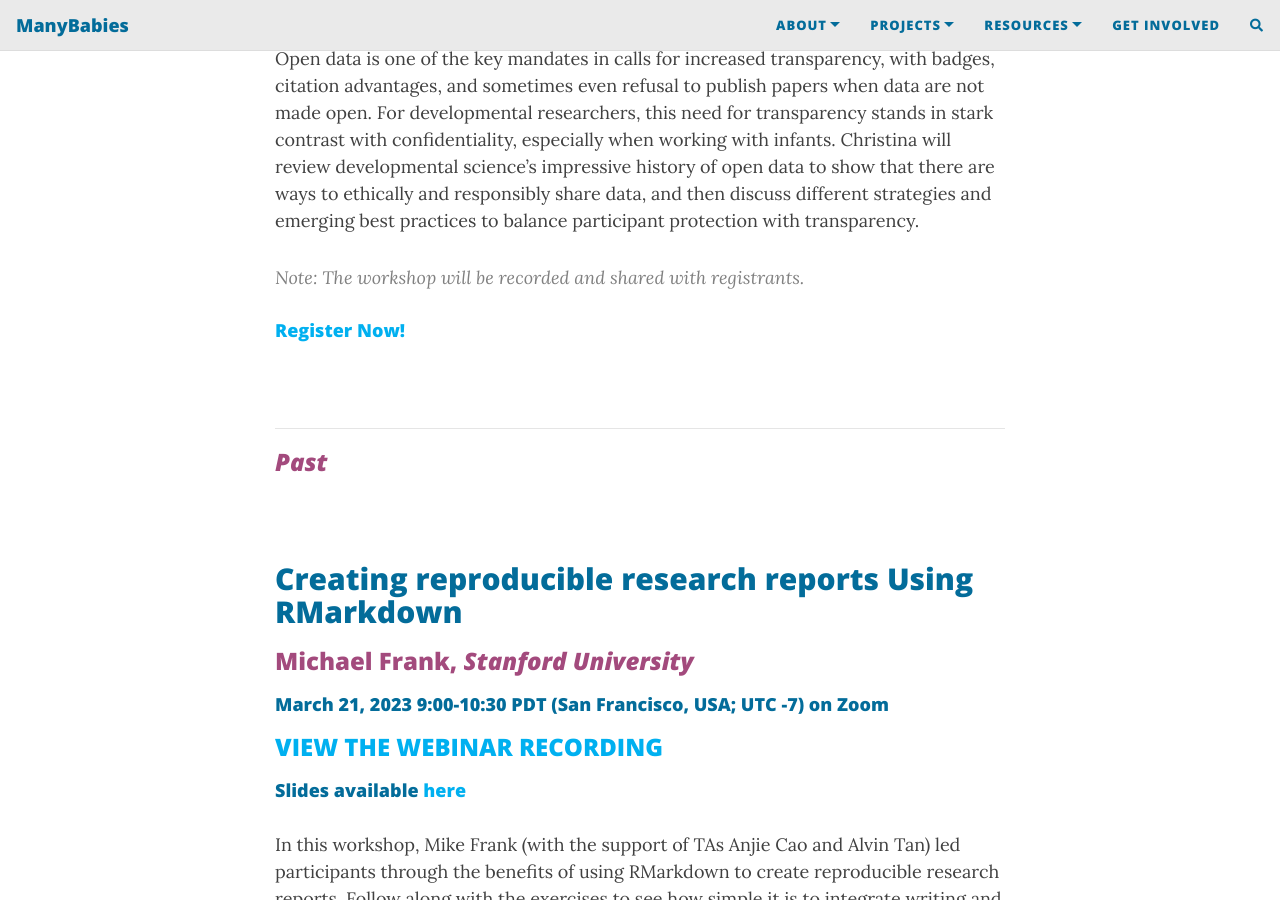
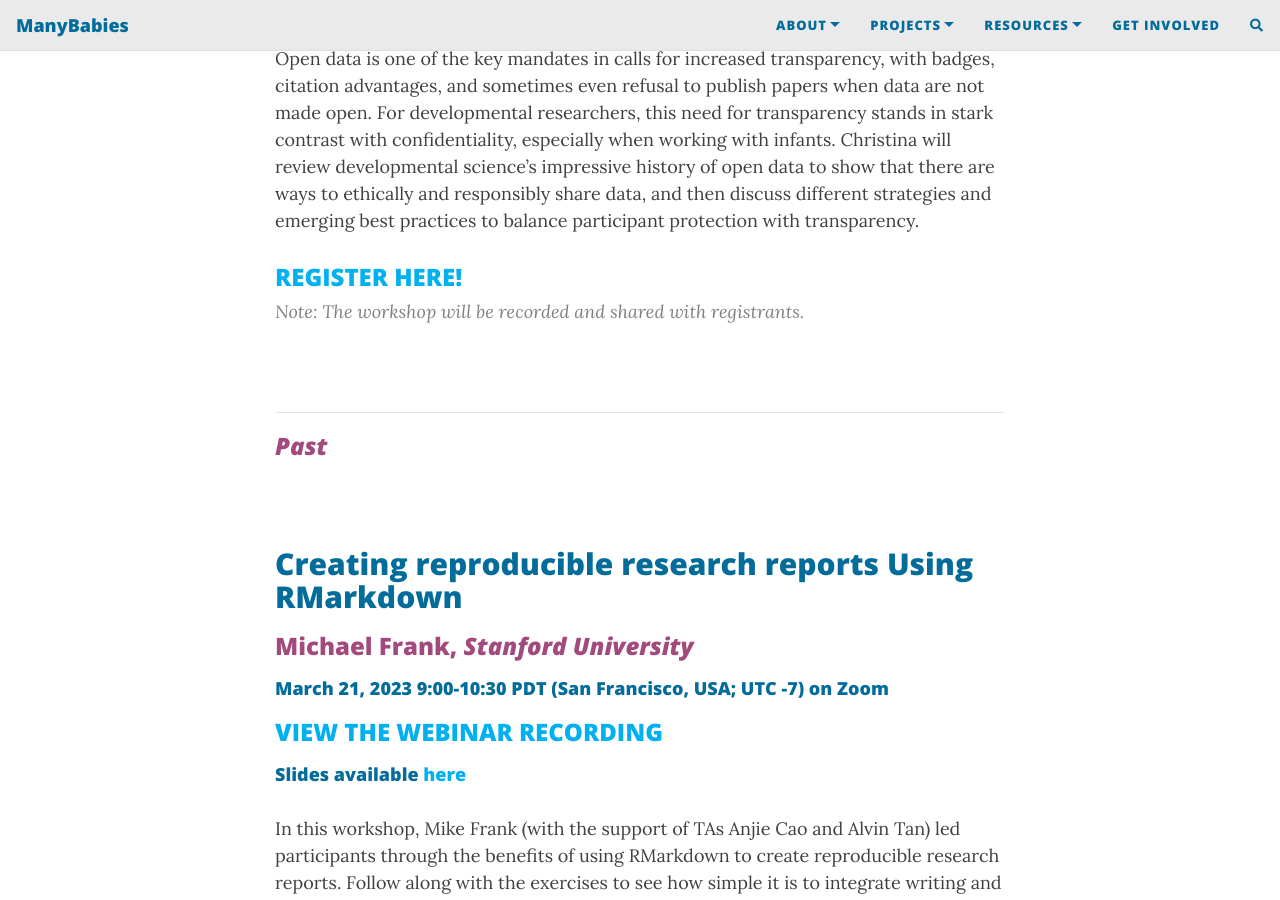
Before and after one commit to manybabies/manybabies.github.io, a Jekyll site: the page built from events.md, in a window 1280 px wide and 900 px high, scrolled down 510 px. Built offline with Jekyll 4.4.1, drawn with Linux system fonts in a browser that asks for light colours; nearby versions of some CDN libraries; comment, search, counter and statistics services are not loaded.

Commit message:
Update events.md

```diff
--- a/events.md
+++ b/events.md
@@ -11,9 +11,9 @@ title: Events
 
 Open data is one of the key mandates in calls for increased transparency, with badges, citation advantages, and sometimes even refusal to publish papers when data are not made open. For developmental researchers, this need for transparency stands in stark contrast with confidentiality, especially when working with infants. Christina will review developmental science's impressive history of open data to show that there are ways to ethically and responsibly share data, and then discuss different strategies and emerging best practices to balance participant protection with transparency.
 
+### <a href="https://stanford.zoom.us/webinar/register/WN_-frl_usoTIWRESpFbujyEA" target="_blank">REGISTER HERE!</a>
+
 >Note: The workshop will be recorded and shared with registrants.
-
-#### <a href="https://stanford.zoom.us/webinar/register/WN_-frl_usoTIWRESpFbujyEA" target="_blank">Register Now!</a>
 
 <br>
 
```
